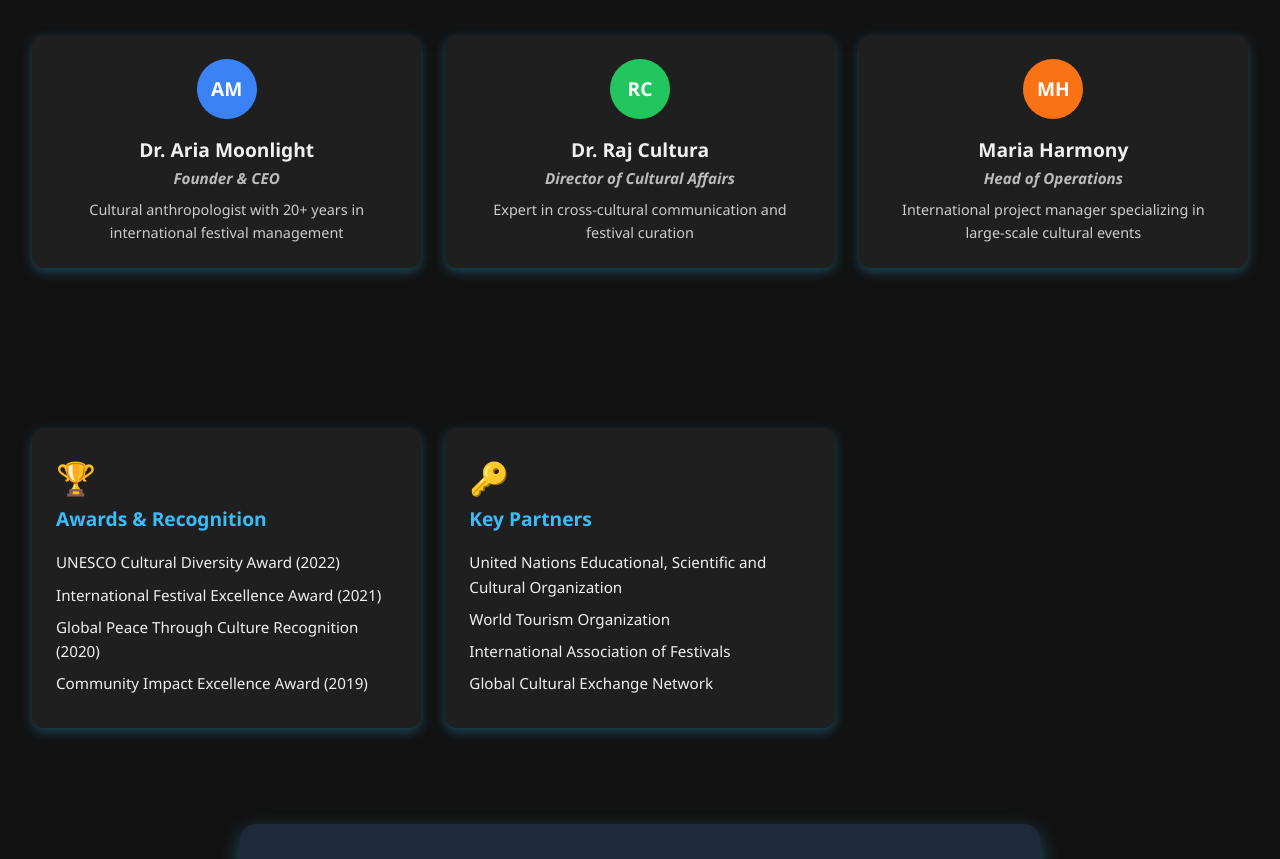
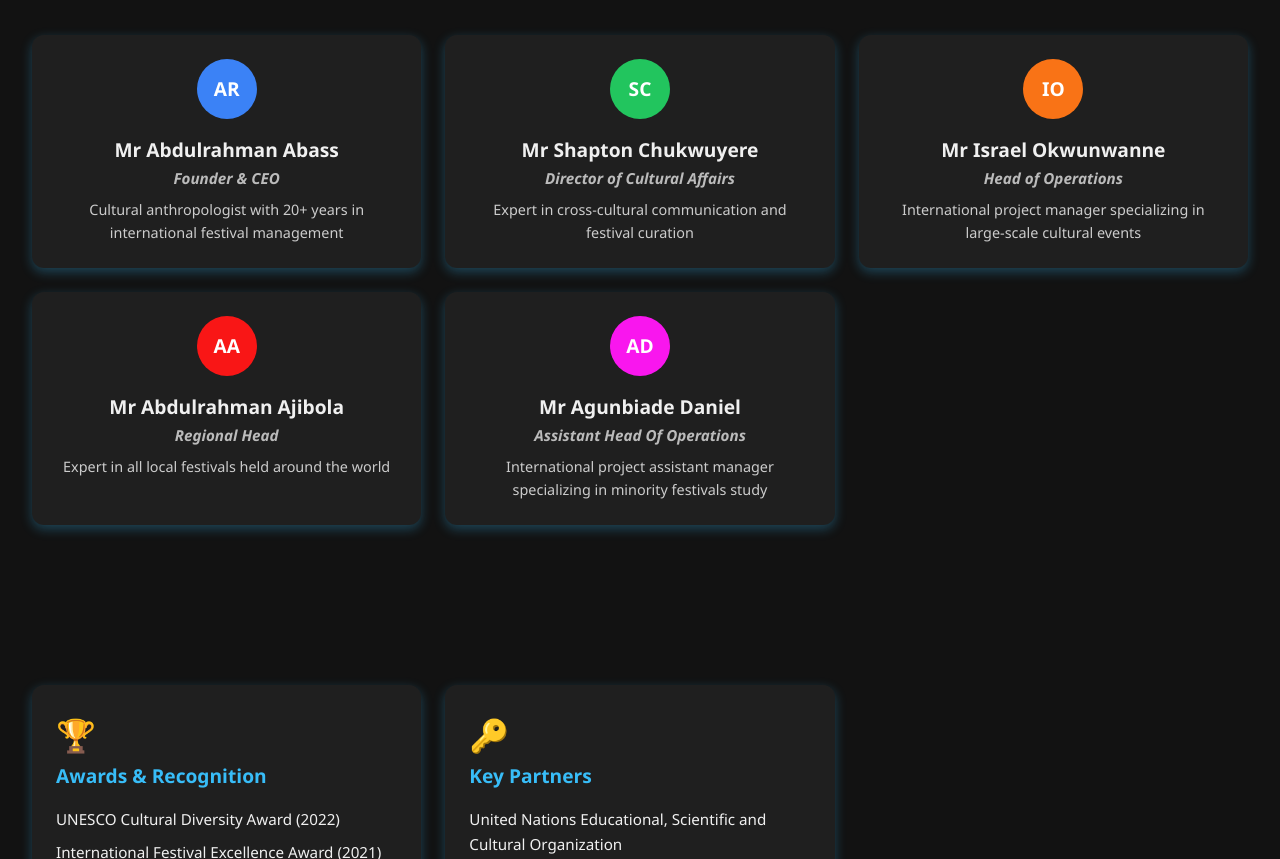
Before and after one commit to abdulshanks/e-project-festivals, a React (Vite) app: page /about in a window 1280 px wide. Shown: the part 2700-3559 px from the top of the page. Built offline with nearby package versions, Linux system fonts and the light colour scheme.

Commit message:
i added collaborators names in the about page

```diff
--- a/src/Pages/About.jsx
+++ b/src/Pages/About.jsx
@@ -18,27 +18,42 @@ const buttons = [
 
 const leaders = [
   {
-    initials: "AM",
+    initials: "AR",
     bgColor: "#3b82f6", // blue
-    name: "Dr. Aria Moonlight",
+    name: "Mr Abdulrahman Abass",
     role: "Founder & CEO",
     description:
       "Cultural anthropologist with 20+ years in international festival management",
   },
   {
-    initials: "RC",
+    initials: "SC",
     bgColor: "#22c55e", // green
-    name: "Dr. Raj Cultura",
+    name: "Mr Shapton Chukwuyere",
     role: "Director of Cultural Affairs",
     description: "Expert in cross-cultural communication and festival curation",
   },
   {
-    initials: "MH",
+    initials: "IO",
     bgColor: "#f97316", // orange
-    name: "Maria Harmony",
+    name: "Mr Israel Okwunwanne",
     role: "Head of Operations",
     description:
       "International project manager specializing in large-scale cultural events",
+  },
+  {
+    initials: "AA",
+    bgColor: "#f91616ff", // orange
+    name: "Mr Abdulrahman Ajibola",
+    role: "Regional Head",
+    description: "Expert in all local festivals held around the world",
+  },
+  {
+    initials: "AD",
+    bgColor: "#f916eeff", // orange
+    name: "Mr Agunbiade Daniel",
+    role: "Assistant Head Of Operations",
+    description:
+      "International project assistant manager specializing in minority festivals study",
   },
 ];
 
```
